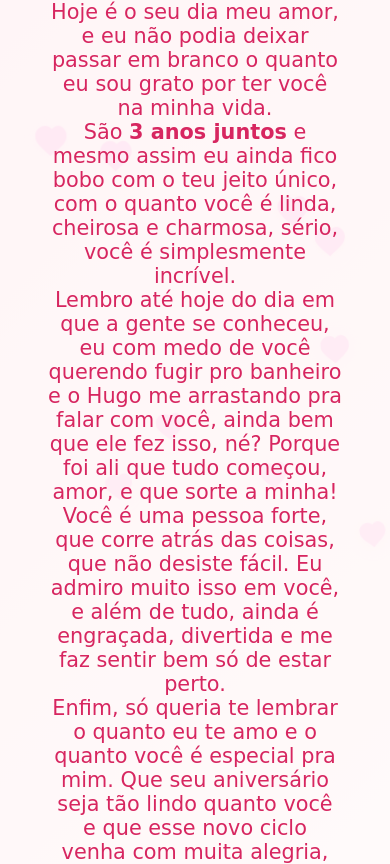
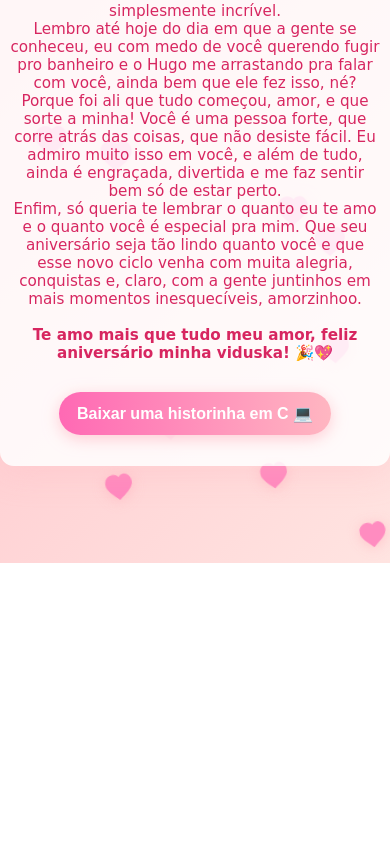
Before and after one commit to ViniciusDadalte/Presente-de-aniversario, a plain HTML site: page index.html in a window 390 px wide. Shown: the part 281-1145 px from the top of the page. After the commit the page ends 844 px from the top, so only its background shows below. Drawn offline with Linux system fonts and the light colour scheme.

Commit message:
Arrumei mais uma vez o styles da pagina

```diff
--- a/styles.css
+++ b/styles.css
@@ -13,23 +13,27 @@ body {
   background: rgba(255, 255, 255, 0.85);
   border-radius: 24px;
   box-shadow: 0 8px 32px rgba(255, 182, 193, 0.3);
-  padding: 48px 48px;
+  padding: 6vw 5vw;
   text-align: center;
-  max-width: 1300px;
+  max-width: 95vw;
+  width: 100%;
   position: relative;
   z-index: 2;
+  box-sizing: border-box;
 }
 h1 {
   color: #e75480;
-  font-size: 2.5em;
+  font-size: 2.2em;
   margin-bottom: 0.3em;
   text-shadow: 1px 2px 8px #fff;
+  word-break: break-word;
 }
 p {
   color: #d72660;
-  font-size: 1.3em;
+  font-size: 1.1em;
   margin-bottom: 2em;
   font-weight: 500;
+  word-break: break-word;
 }
 .btn-download {
   background: linear-gradient(90deg, #ff69b4 0%, #ffb6c1 100%);
@@ -47,6 +51,35 @@ p {
   transform: scale(1.07);
   box-shadow: 0 8px 32px #ff69b4aa;
   background: linear-gradient(90deg, #ffb6c1 0%, #ff69b4 100%);
+}
+/* Responsividade para telas menores */
+@media (max-width: 700px) {
+  .container {
+    padding: 7vw 3vw;
+    max-width: 100vw;
+    border-radius: 14px;
+  }
+  h1 {
+    font-size: 1.5em;
+  }
+  p {
+    font-size: 1em;
+  }
+  .btn-download {
+    padding: 12px 18px;
+    font-size: 1em;
+  }
+}
+@media (max-width: 400px) {
+  .container {
+    padding: 8vw 2vw;
+  }
+  h1 {
+    font-size: 1.1em;
+  }
+  p {
+    font-size: 0.95em;
+  }
 }
 /* Corações animados */
 .hearts {
```
